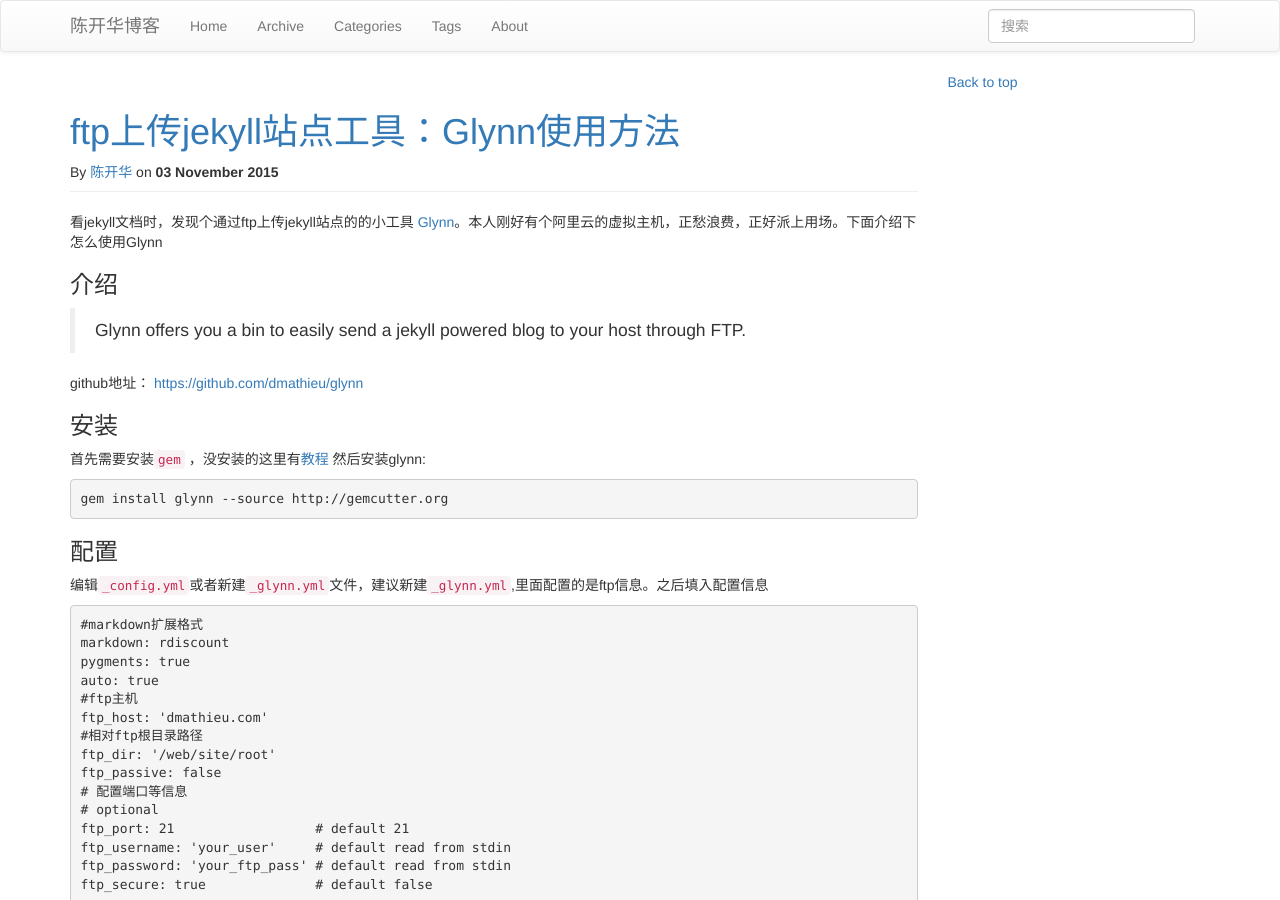
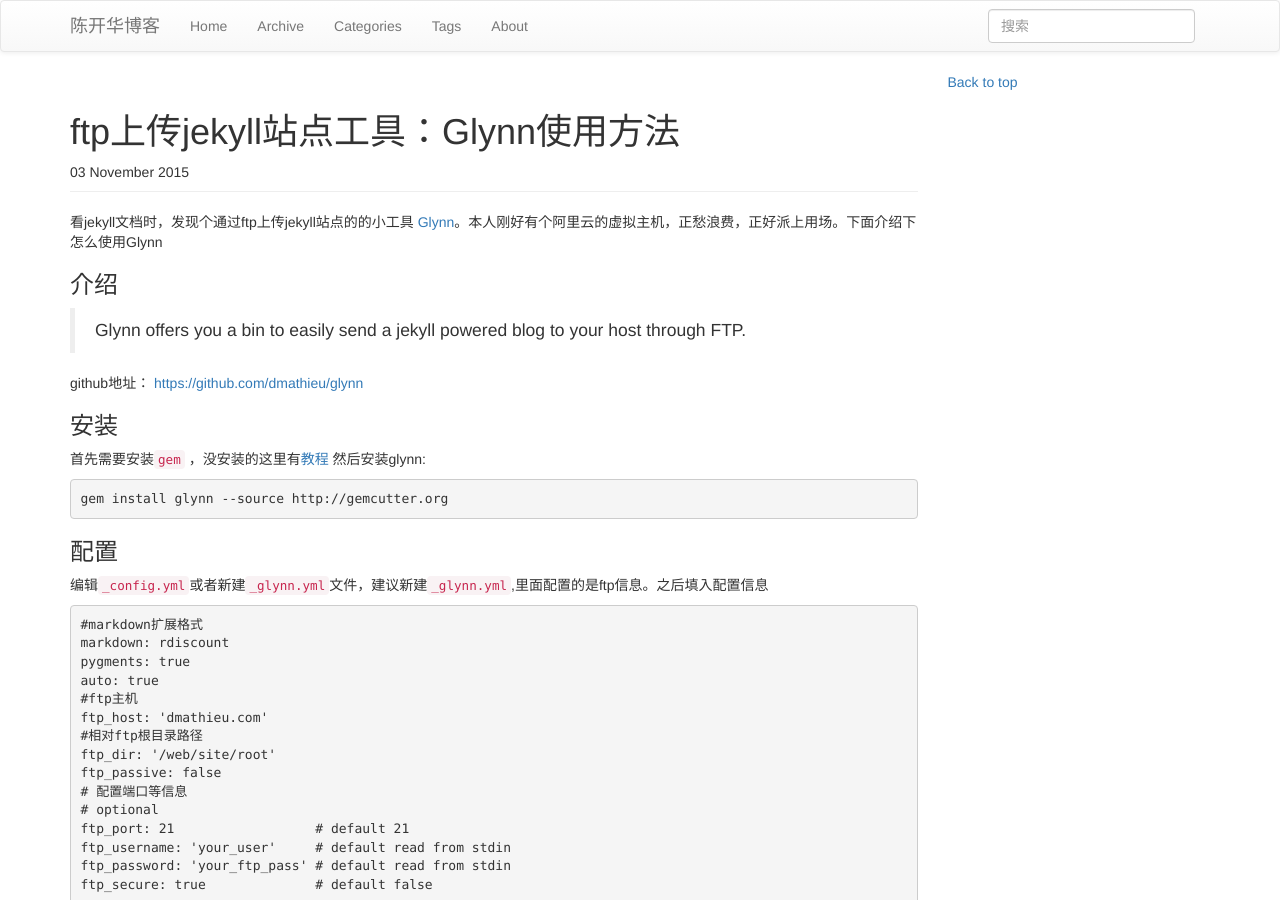
Before and after one commit to ichenkaihua/ichenkaihua.github.io, a Jekyll site: the page built from _posts/2015-11-03-use-glynn.md, in a window 1280 px wide and 900 px high. Built offline with Jekyll 4.4.1, drawn with Linux system fonts in a browser that asks for light colours; nearby versions of some CDN libraries; library files that are not in the unit come from our copies; comment, search, counter and statistics services are not loaded.

Commit message:
细微修改

```diff
--- a/_includes/themes/bootstrap-3/post.html
+++ b/_includes/themes/bootstrap-3/post.html
@@ -4,13 +4,12 @@
 
     <!-- article header -->
     <div class="page-header">
-        <h1 id="title"><a href="{{ page.url }}" target="_blank">
+        <h1 id="title">
               {{ page.title }} {% if page.tagline %}<small>{{page.tagline}}</small>{% endif %}
-          </a>
         </h1>
       <div class="meta">
-          By&nbsp;<a href="{{ site.production_url }}">{{ site.author.name }}</a>
-          on&nbsp;<b>{{ page.date | date_to_long_string }}</b>
+
+         {{ page.date | date_to_long_string }}</b>
 
       </div>
     </div>
--- a/index.html
+++ b/index.html
@@ -109,7 +109,7 @@
 </div>
 
 <div class="list-group">
-  <div  class="list-group-item ">友情链接</div>
+  <div  class="list-group-item ">小伙伴</div>
   <a href="http://www.weiyf.cn"  target="_blank" class="list-group-item">预发技术博客 </a>
   <a href="http://www.chenzhongjin.cn"  target="_blank"  class="list-group-item">仲锦博客博客 </a>
   <a href="http://www.qiushurong.cn"  target="_blank" class="list-group-item">小树技术博客</a>
```
